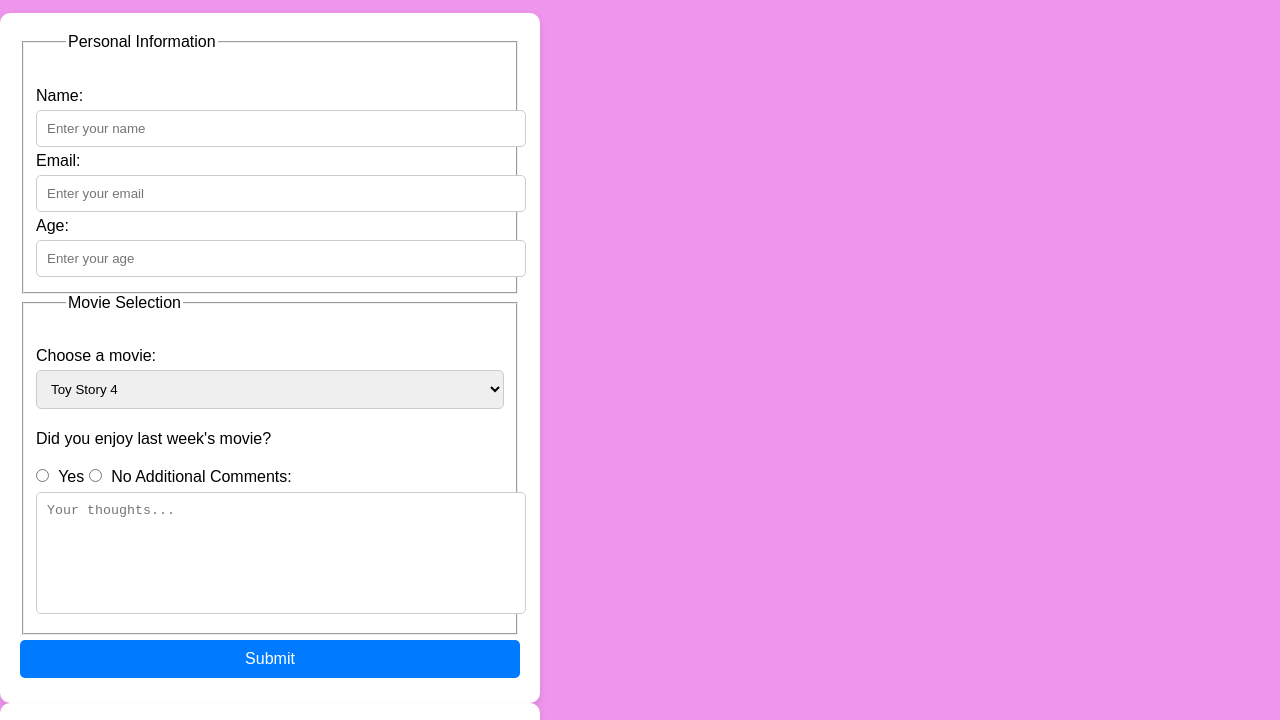
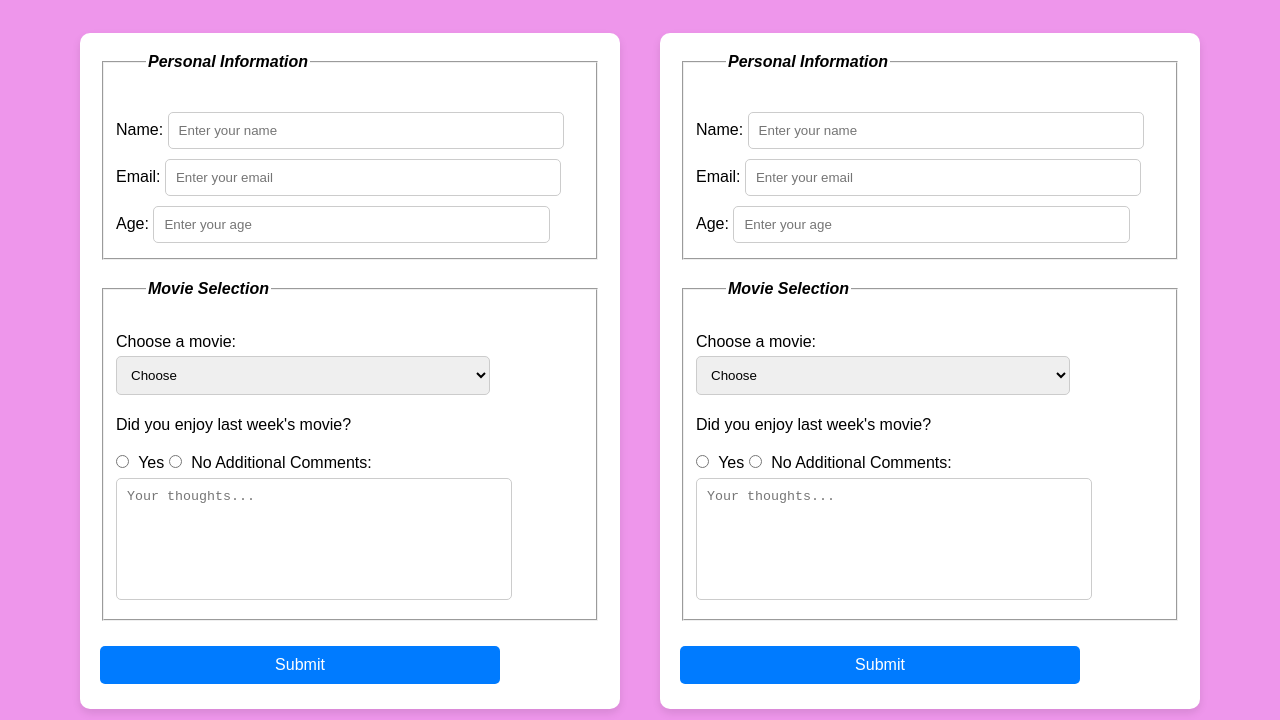
Before and after one commit to DerrickSimilien/Survey-Form, a plain HTML site: page index.html in a window 1280 px wide. Shown: the part 77-797 px from the top of the page. Drawn offline with Linux system fonts and the light colour scheme.

Commit message:
Initialized git repository

```diff
--- a/index.html
+++ b/index.html
@@ -14,6 +14,7 @@
     <p id="description">Good morning class! Every Friday we will have movie night from 5:00 PM to 9:00 PM. Please complete the form below and submit it by Monday evening!</p>
   </section>
 
+  <div class="form-container">
   <!-- First Survey Form -->
   <form id="survey-form-1" class="survey-form">
     <fieldset>
@@ -34,6 +35,7 @@
 
       <label for="dropdown1">Choose a movie:</label>
       <select id="dropdown1" name="movie-choice">
+        <option class="Choose" value="" disabled selected>Choose</option>
         <option value="ToyStory4">Toy Story 4</option>
         <option value="Incredibles3">Incredibles 3</option>
         <option value="TheLittleMermaid">The Little Mermaid</option>
@@ -71,6 +73,7 @@
 
       <label for="dropdown2">Choose a movie:</label>
       <select id="dropdown2" name="movie-choice">
+        <option class="Choose" value="" disabled selected>Choose</option>
         <option value="Holes">Holes</option>
         <option value="NightAtTheMuseum">Night at the Museum</option>
         <option value="Twitches">Twitches</option>
@@ -87,6 +90,6 @@
 
     <button id="submit2" type="submit">Submit</button>
   </form>
-
+</div>
 </body>
 </html>
--- a/style.css
+++ b/style.css
@@ -53,7 +53,13 @@ body {
 }
 
 legend {
-    margin: 20px 20px 30px 30px
+    margin: 20px 20px 30px 30px;
+    font-weight: 800;
+    font-style: italic;
+}
+
+.survey-form fieldset {
+    margin-bottom: 20px; /* Adjust as needed */
 }
 
 form {
@@ -65,13 +71,22 @@ form {
     max-width: 500px;
 }
 
+.form-container {
+    display: flex;
+    justify-content: center;
+    gap: 40px; /* Space between forms */
+    padding: 20px;
+    flex-wrap: wrap;
+}
+
 input, select, textarea, button {
-    width: 100%;
+    width: 80%;
     padding: 10px;
     margin: 5px 0;
     border: 1px solid #ccc;
     border-radius: 5px;
 }
+
 
 .NumberBox {
     padding: 5px;
@@ -115,4 +130,9 @@ select {
     form {
         width: 90%;
     }
+
+    .form-container {
+        flex-direction: column;
+        align-items: center;
+    }
 }
```
